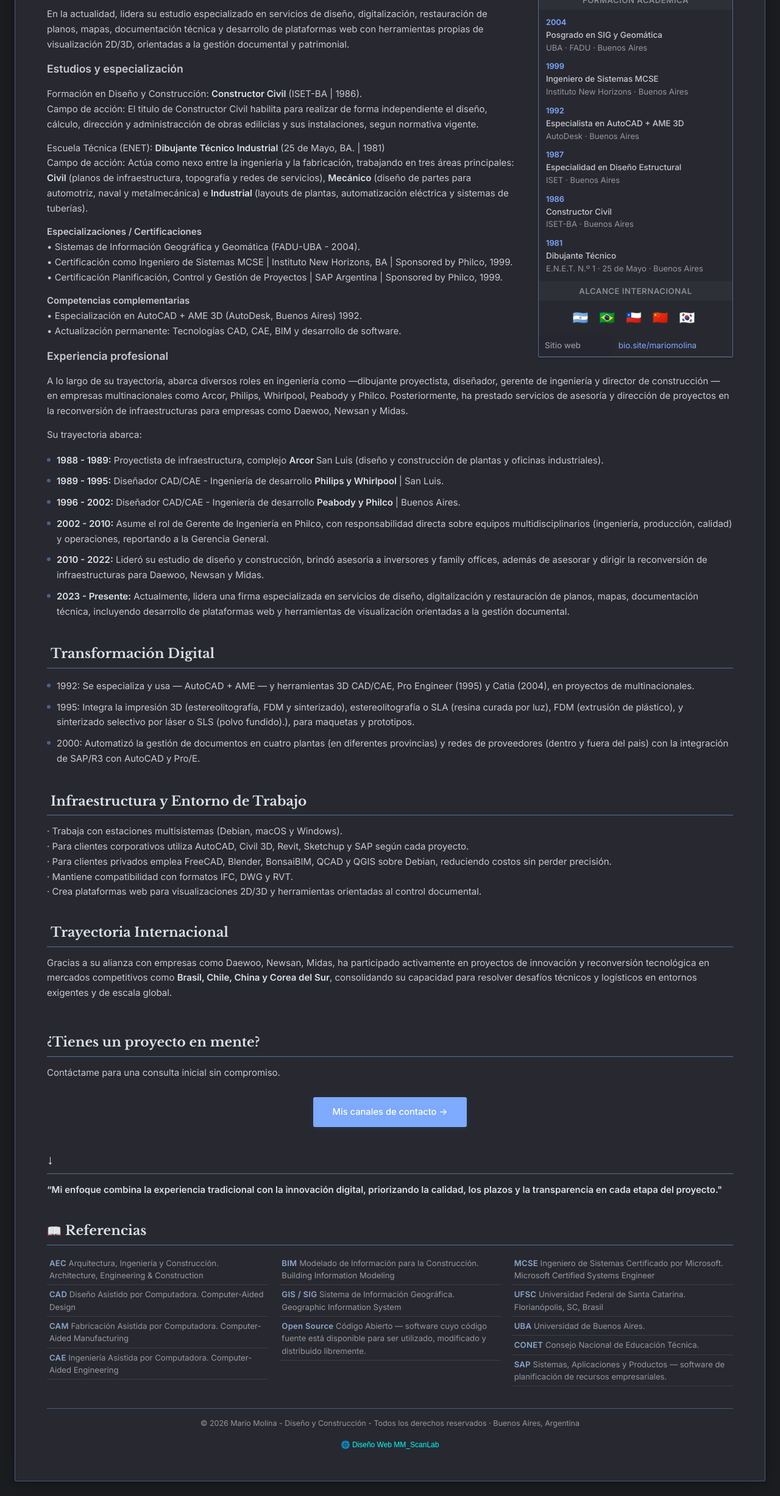
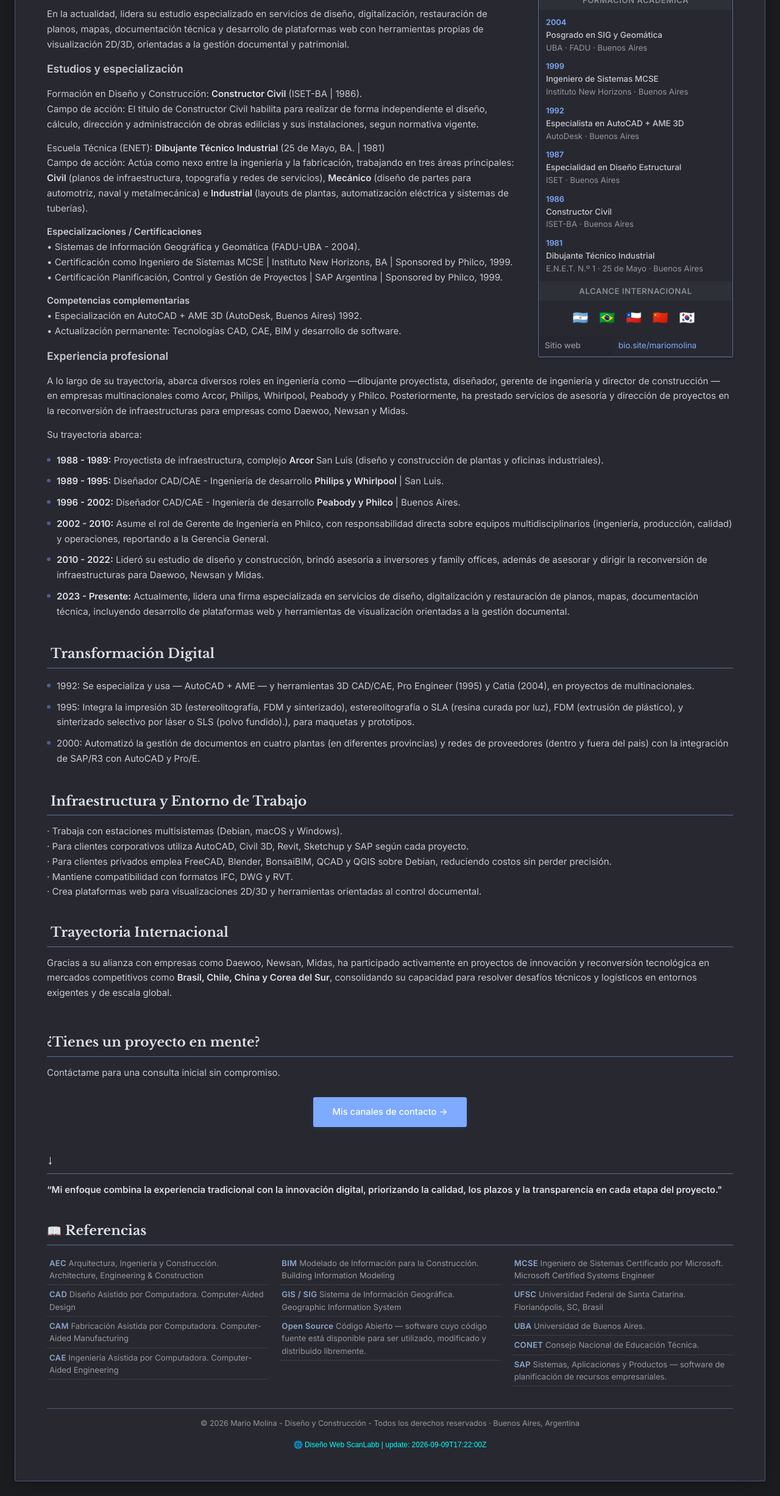
Before and after one commit to scanlabb/scanlabb.github.io, a plain HTML site: page sobre_mi.html in a window 1280 px wide. Shown: the part 781-3234 px from the top of the page at 61% size. Drawn offline with nearby package versions, Linux system fonts and the light colour scheme.

Commit message:
Add files via upload

```diff
--- a/sobre_mi.html
+++ b/sobre_mi.html
@@ -265,7 +265,7 @@
                     <div><span class="ey">1992</span><br><span class="et">Especialista en AutoCAD + AME 3D</span><br><span class="ep">AutoDesk · Buenos Aires</span></div>
                     <div><span class="ey">1987</span><br><span class="et">Especialidad en Diseño Estructural</span><br><span class="ep">ISET · Buenos Aires</span></div>
                     <div><span class="ey">1986</span><br><span class="et">Constructor Civil</span><br><span class="ep">ISET-BA · Buenos Aires</span></div>
-                    <div><span class="ey">1981</span><br><span class="et">Dibujante Técnico</span><br><span class="ep">E.N.E.T. N.º 1 · 25 de Mayo · Buenos Aires</span></div>
+                    <div><span class="ey">1981</span><br><span class="et">Dibujante Técnico Industrial</span><br><span class="ep">E.N.E.T. N.º 1 · 25 de Mayo · Buenos Aires</span></div>
                 </div>
                 <div class="infobox-sc">Alcance Internacional</div>
                 <div class="ib-flags">🇦🇷 🇧🇷 🇨🇱 🇨🇳 🇰🇷</div>
@@ -394,7 +394,7 @@
             <footer
                class="wf"> <p>© 2026 Mario Molina - Diseño y Construcción - Todos los derechos reservados · Buenos Aires, Argentina</p>
                <!-- / <a href="https://mariomolinacc.github.io" target="_blank">🌐 Web Design by MM</a>  /  -->
-               <a href="https://mariomolinacc.github.io" target="_blank" style="color: cyan; text-decoration: none; font-size: 12px; font-family: Arial, sans-serif;">🌐 Diseño Web MM_ScanLab</a>
+               <a href="https://mariomolinacc.github.io" target="_blank" style="color: cyan; text-decoration: none; font-size: 12px; font-family: Arial, sans-serif;">🌐 Diseño Web ScanLabb | update: 2026-09-09T17:22:00Z</a>
             </footer>
 
         </div>
```
